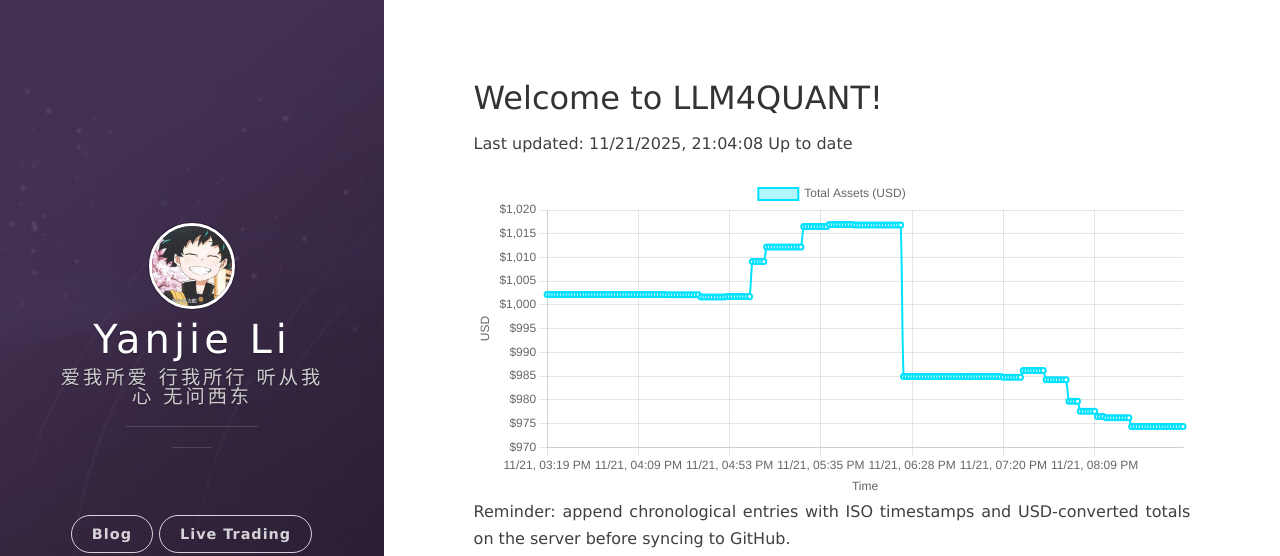
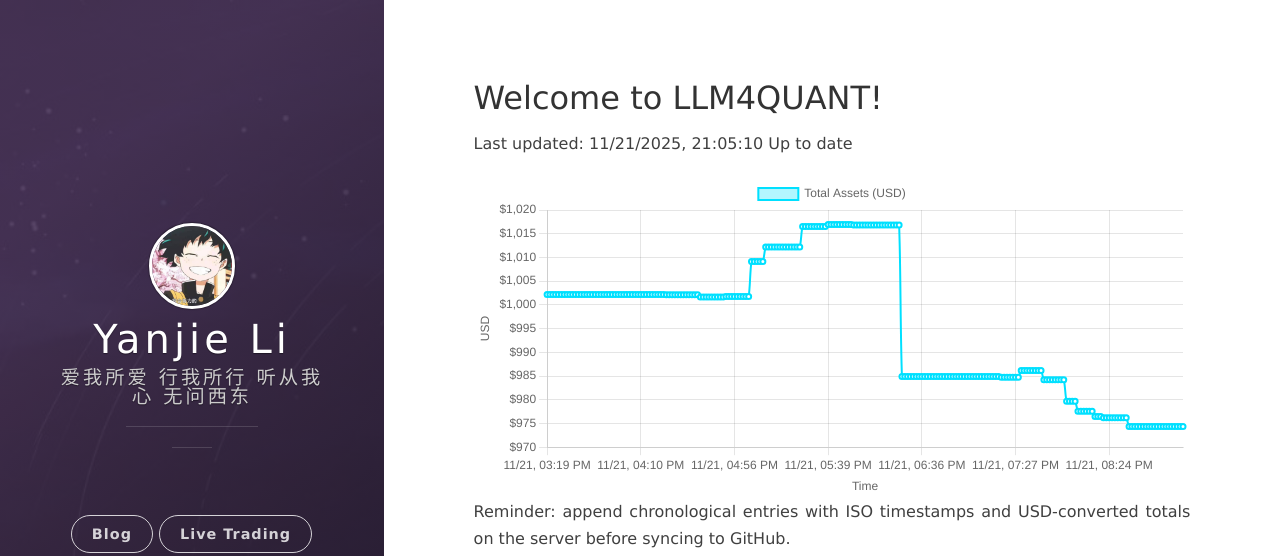
Before and after one commit to leeyegy/leeyegy.github.io, a Jekyll site: the page built from live-trading.html, in a window 1280 px wide. Shown: the top 556 px of the page. Built offline with Jekyll 4.4.1, drawn with Linux system fonts in a browser that asks for light colours; nearby versions of some CDN libraries.

Commit message:
AccountMonitor: update balance history 2025-11-22T05:05:10+08:00

```diff
--- a/assets/data/binance/balance-history.json
+++ b/assets/data/binance/balance-history.json
@@ -1,5 +1,5 @@
 {
-  "generatedAt": "2025-11-22T05:04:08+08:00",
+  "generatedAt": "2025-11-22T05:05:10+08:00",
   "asset": "total_usd_value",
   "history": [
     {
@@ -897,6 +897,10 @@
     {
       "timestamp": "2025-11-22T05:04:08+08:00",
       "totalUsd": 974.36593718
+    },
+    {
+      "timestamp": "2025-11-22T05:05:10+08:00",
+      "totalUsd": 974.36593718
     }
   ]
 }
```
